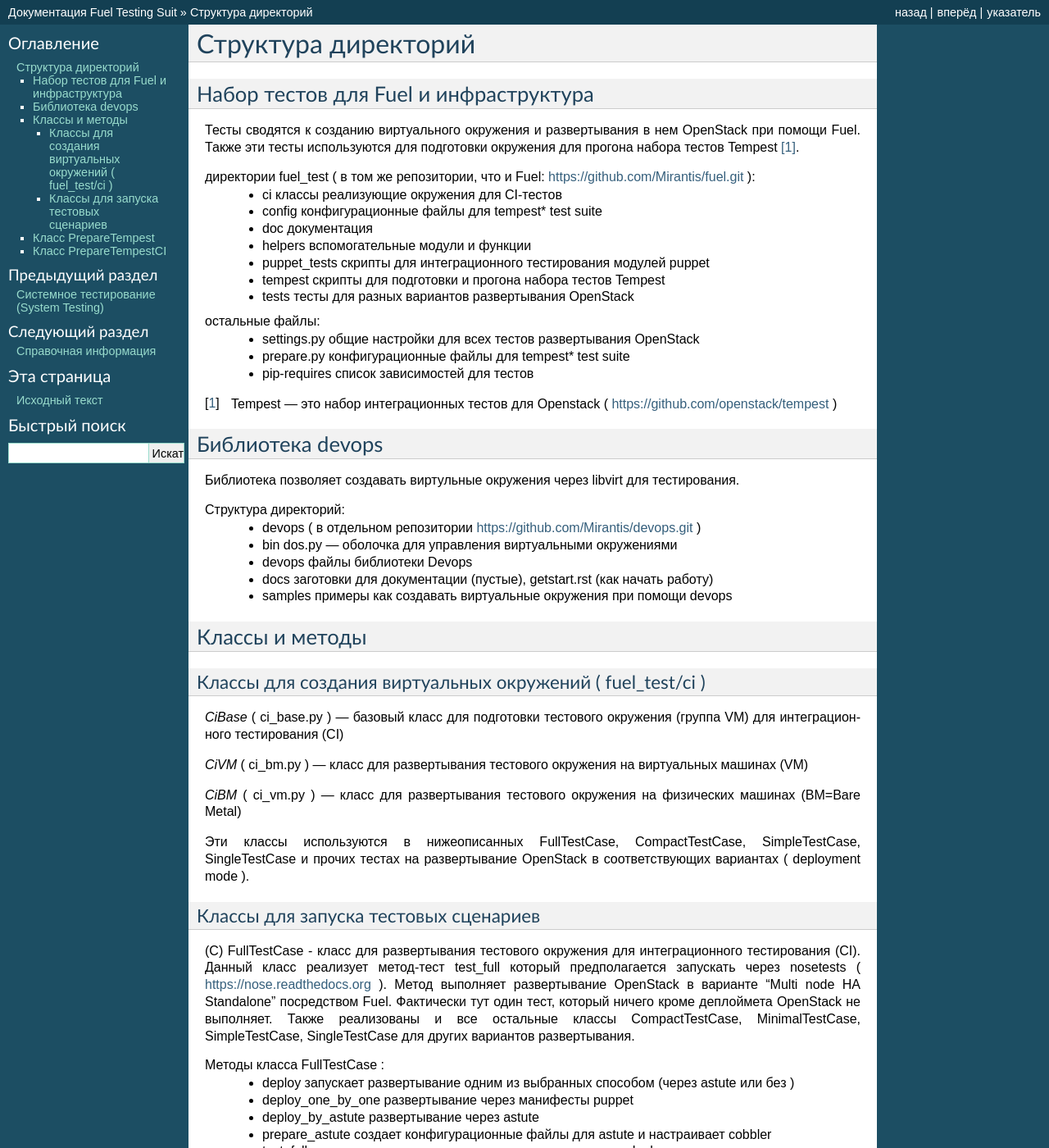
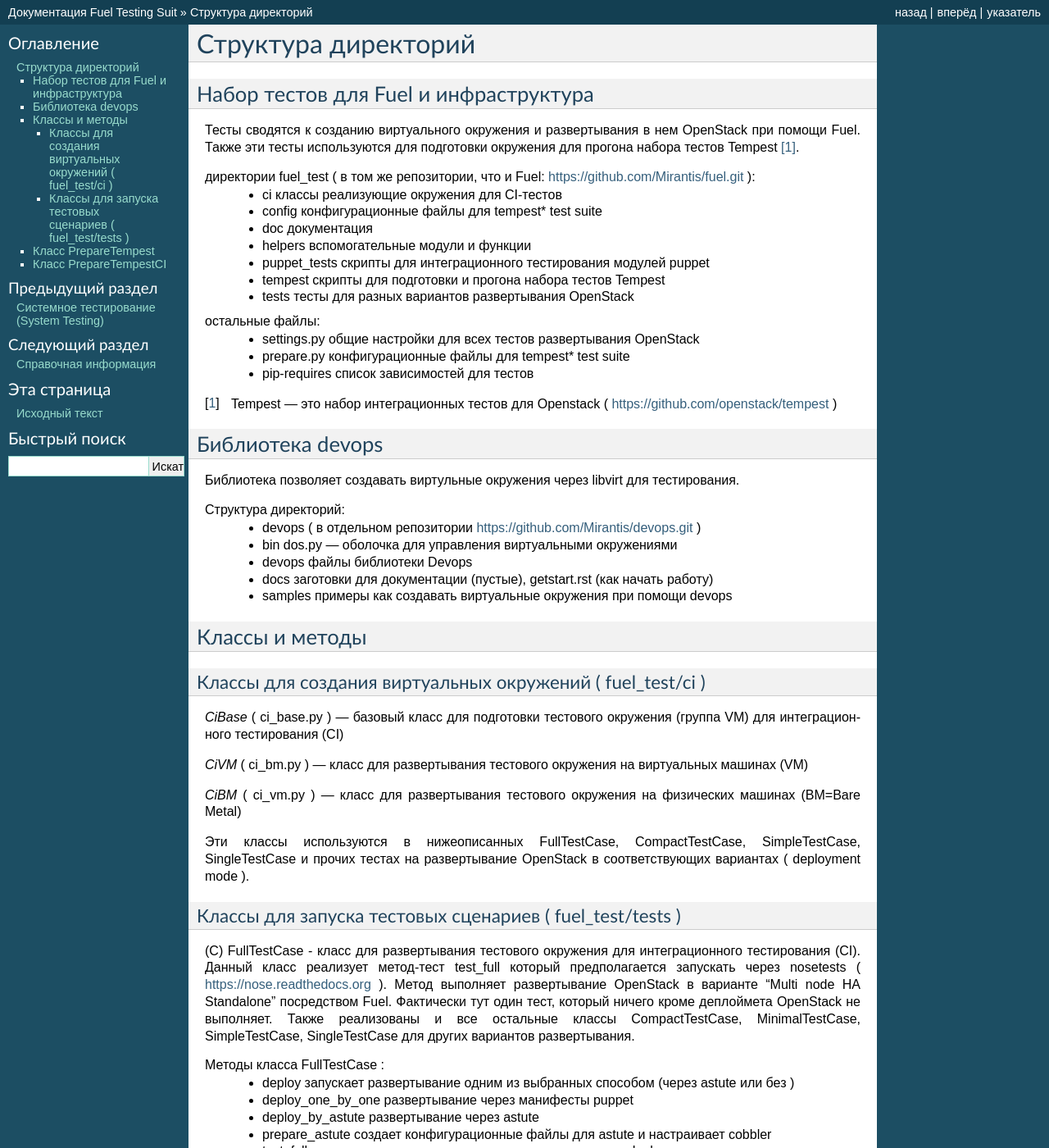
Before and after one commit to monroid/fuel-test, a Sphinx documentation site: the page built from doc/pages/fuel_test_classes.rst, in a window 1280 px wide and 1400 px high. Shown: the whole window at 82% size. Built offline with Sphinx 7.4.7, drawn with Linux system fonts in a browser that asks for light colours; formulas are drawn with MathJax 3.

Commit message:
TODO added

```diff
--- a/doc/pages/fuel_test_classes.rst
+++ b/doc/pages/fuel_test_classes.rst
@@ -59,7 +59,7 @@
 
 
 
-Классы для запуска тестовых сценариев
+Классы для запуска тестовых сценариев ( fuel_test/tests )
 ~~~~~~~~~~~~~~~~~~~~~~~~~~~~~~~~~~~~~
 
 (С) FullTestCase - класс для развертывания тестового окружения для интеграционного тестирования (CI). Данный класс реализует метод-тест test_full который предполагается запускать через nosetests ( https://nose.readthedocs.org ). Метод выполняет развертывание OpenStack в варианте “Multi node HA Standalone” посредством Fuel. Фактически тут один тест, который ничего кроме деплоймета OpenStack не выполняет. Также реализованы и все остальные классы CompactTestCase, MinimalTestCase, SimpleTestCase,  SingleTestCase для других вариантов развертывания.
```
